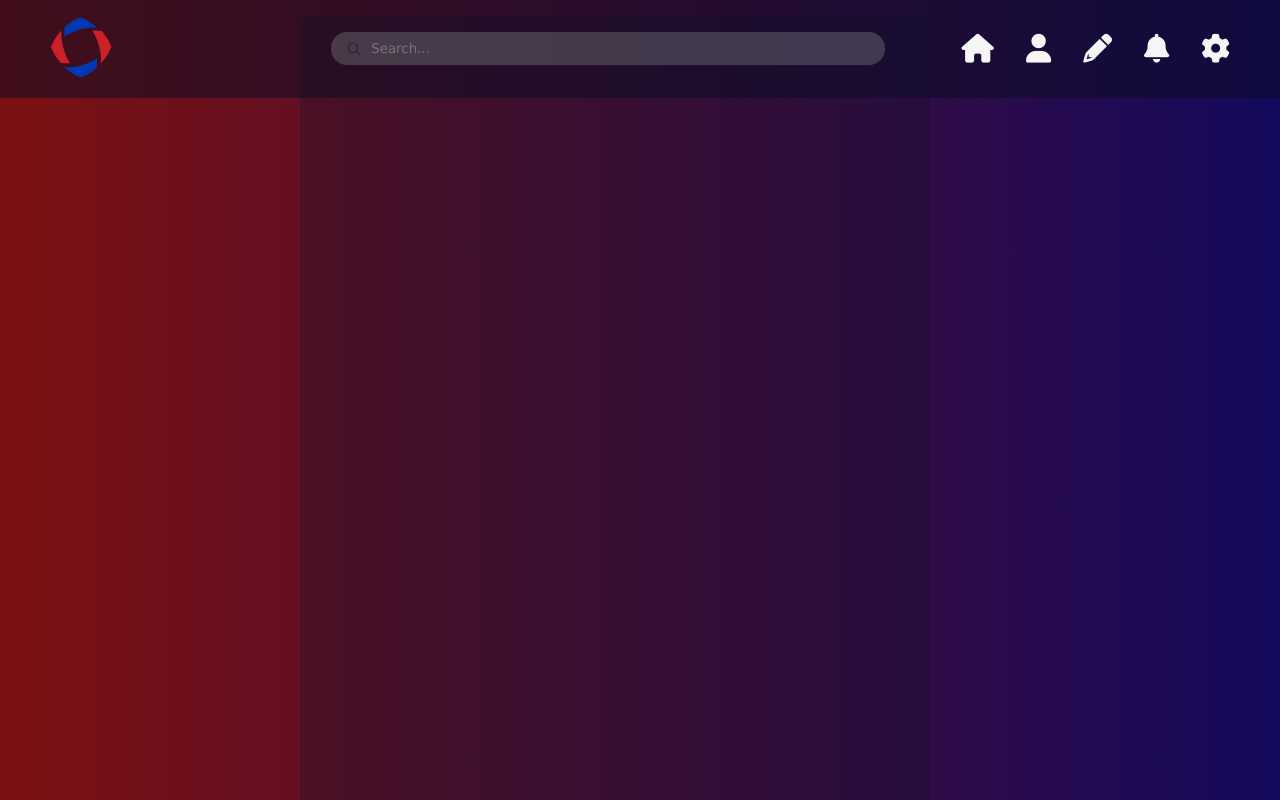
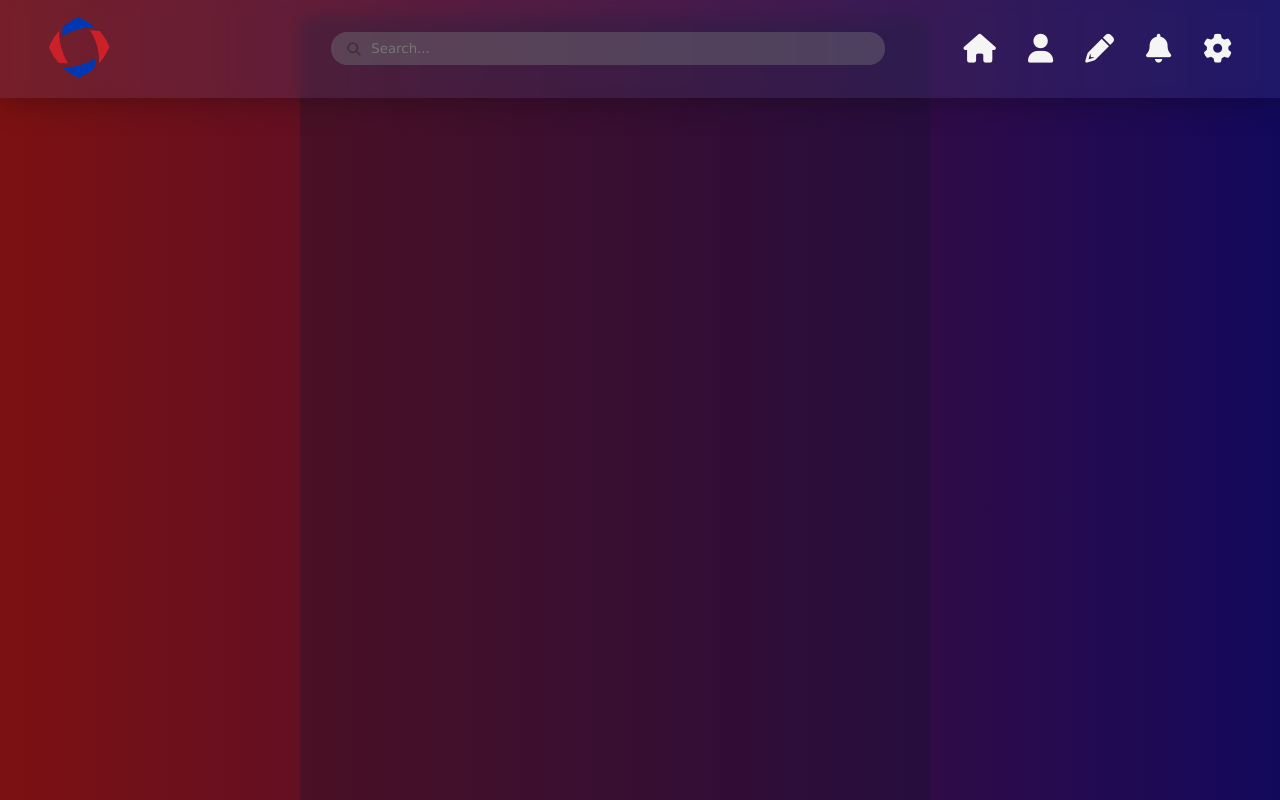
Before and after one commit to Danihybrid/Ace, a plain HTML site: page Search Page/search.html in a window 1280 px wide. Shown: the top 800 px of the page. Drawn offline with Linux system fonts and the light colour scheme.

Commit message:
Update search.css

```diff
--- a/Search Page/search.css
+++ b/Search Page/search.css
@@ -8,15 +8,18 @@ body{
     background-image: linear-gradient(to right, rgb(124, 17, 17), rgb(19, 9, 92));
 }
 .topbar{
-    position: absolute;
+    position: fixed;
     display: flex;
     justify-content: space-between;
     align-items: center;
-    padding: 1em 50px;
+    padding: 1em 3em;
     top: 0;
     left: 0;
     right: 0;
-    background-color: rgba(10, 13, 36, 0.514);
+    background-color: rgba(91, 98, 160, 0.178);
+    box-shadow: 0 4px 30px rgba(0, 0, 0, 0.274);
+    backdrop-filter: blur(6.2px);
+    -webkit-backdrop-filter: blur(6.2px);
 }
 .logo img{
     width: 30%;
```
